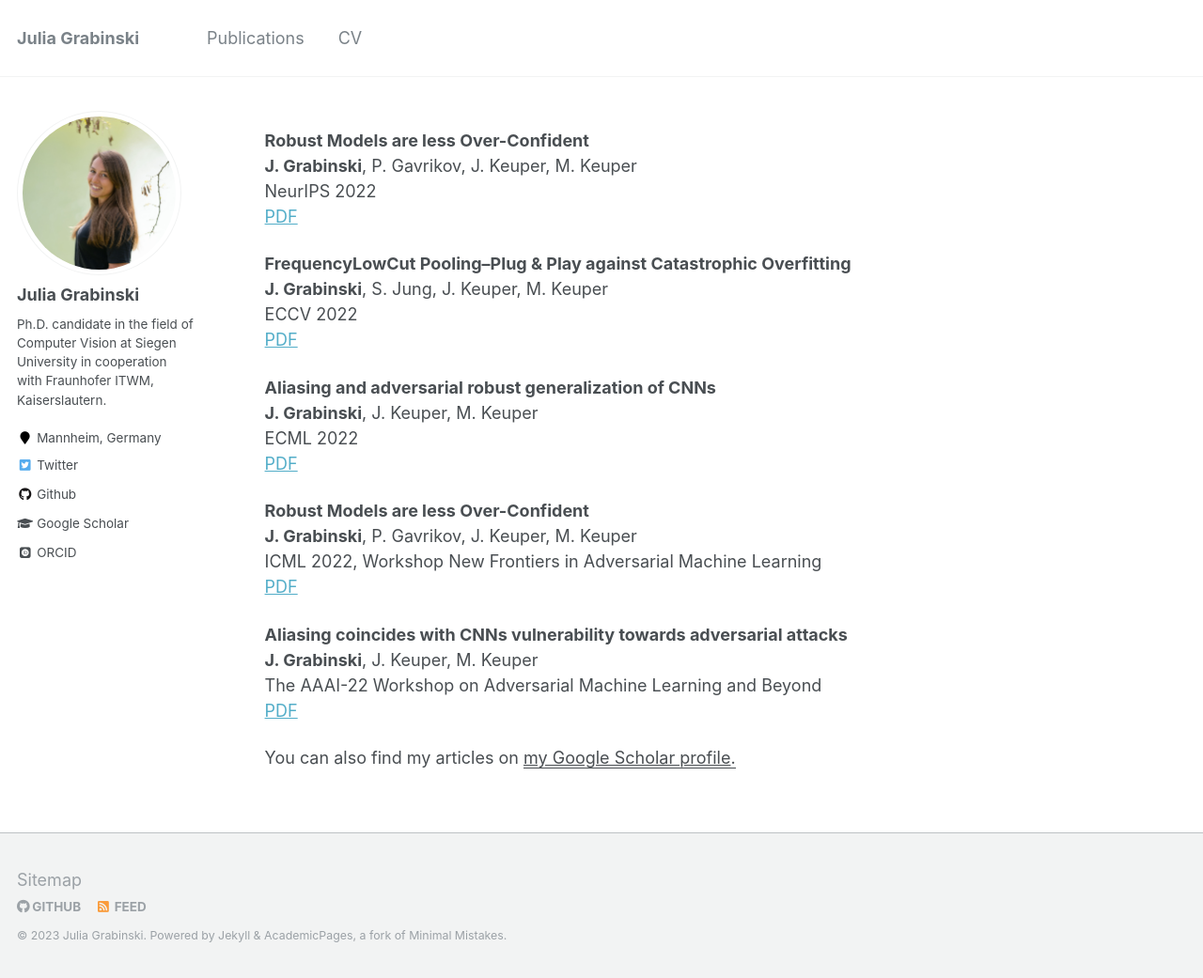
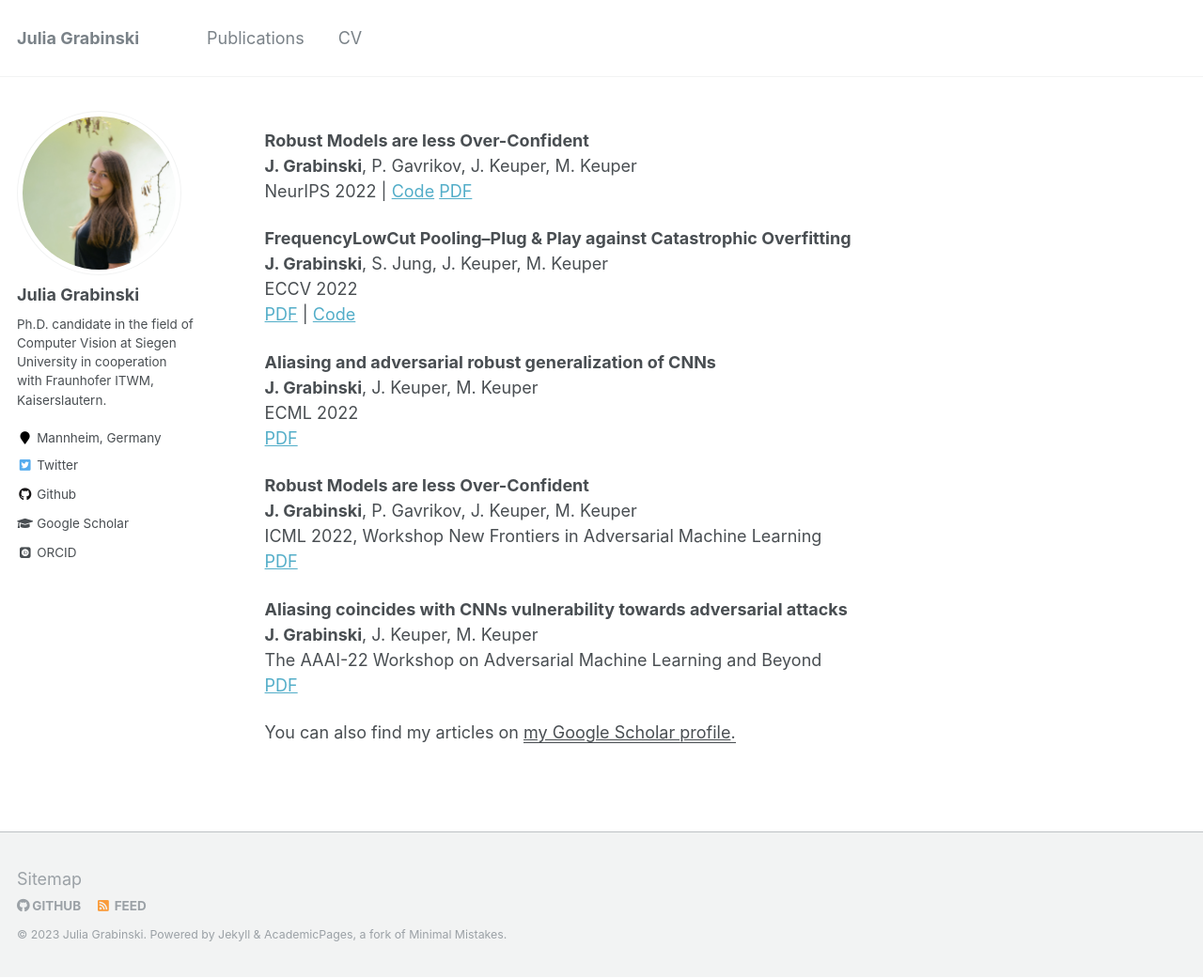
Before and after one commit to GeJulia/gejulia.github.io, a Jekyll site: the page built from _pages/publications.md, in a window 1280 px wide and 1041 px high. Shown: the whole window at 94% size. Built offline with Jekyll 4.4.1, drawn with Linux system fonts in a browser that asks for light colours; some web fonts are replaced.

Commit message:
Update publications.md

```diff
--- a/_pages/publications.md
+++ b/_pages/publications.md
@@ -7,13 +7,13 @@ author_profile: true
 
 **Robust Models are less Over-Confident**
 **J. Grabinski**, P. Gavrikov, J. Keuper, M. Keuper
-NeurIPS 2022
+NeurIPS 2022  | [Code](https://github.com/GeJulia/robustness_confidences_evaluation)
 [PDF](https://openreview.net/forum?id=5K3uopkizS)
 
 **FrequencyLowCut Pooling--Plug & Play against Catastrophic Overfitting**
 **J. Grabinski**, S. Jung, J. Keuper, M. Keuper
 ECCV 2022
-[PDF](https://www.ecva.net/papers/eccv_2022/papers_ECCV/papers/136740036.pdf)
+[PDF](https://www.ecva.net/papers/eccv_2022/papers_ECCV/papers/136740036.pdf) | [Code](https://github.com/GeJulia/flc_pooling)
 
 **Aliasing and adversarial robust generalization of CNNs**
 **J. Grabinski**, J. Keuper, M. Keuper
```
